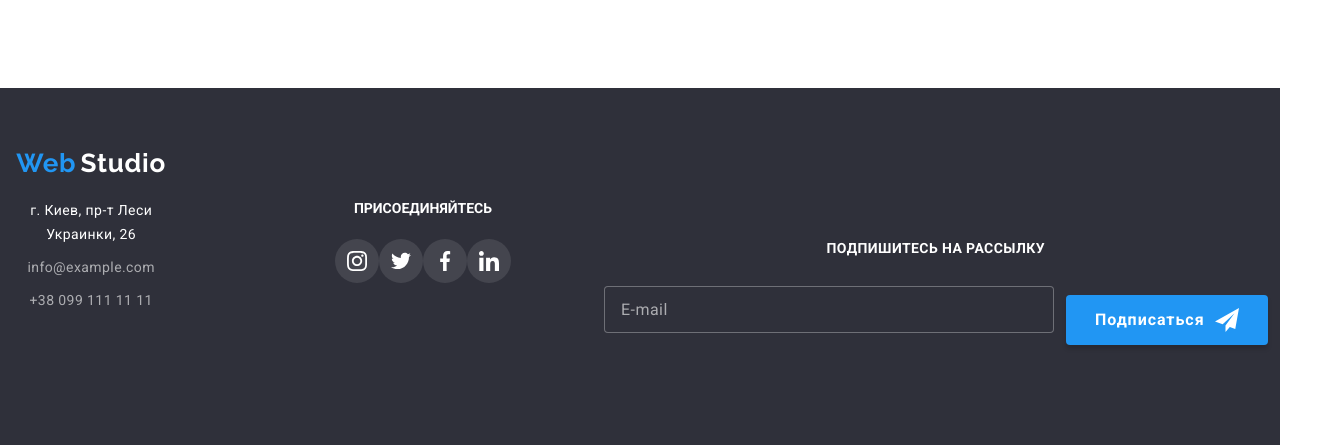
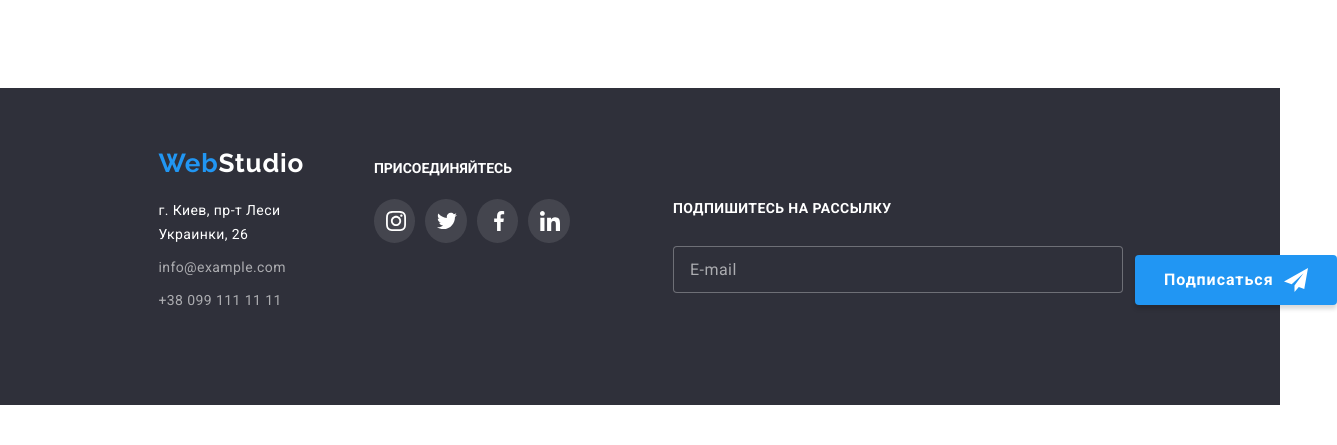
Before and after one commit to Perlei-O/goit-markup-hw-08, a plain HTML site: page index.html in a window 1280 px wide. Shown: the part 2127-2572 px from the top of the page, 1337 px wide, since content can reach past the window. After the commit the page ends 2532 px from the top, so only its background shows below. Drawn offline with nearby package versions, Linux system fonts and the light colour scheme; files that its build step writes are made by us from their sources.

Commit message:
выравнивает инпут в футере десктоп

```diff
--- a/sass/layout/_footer.scss
+++ b/sass/layout/_footer.scss
@@ -21,10 +21,18 @@
   @media screen and (min-width: 768px) {
     display: flex;
   }
+  @media screen and (min-width: 1200px) {
+    display: flex;
+    margin-left: 215px;
+  }
 }
 
 .mob-footer-logo {
   text-align: center;
+  @media screen and (min-width: 1200px) {
+    display: flex;
+    text-align: start;
+  }
 }
 
 .footer-web {
@@ -63,6 +71,9 @@
 .footer-adress {
   margin-top: 20px;
   text-align: center;
+  @media screen and (min-width: 1200px) {
+    text-align: start;
+  }
 }
 
 .footer-contacts {
@@ -81,6 +92,9 @@
     background-color: var(--accent-color);
     border-radius: 50%;
   }
+  @media screen and (min-width: 1200px) {
+    margin-right: 10px;
+  }
 }
 
 .footer-icon {
@@ -92,6 +106,9 @@
   @media screen and (min-width: 768px) {
     margin-left: 165px;
     margin-bottom: 102px;
+  }
+  @media screen and (min-width: 1200px) {
+    margin-left: 70px;
   }
 }
 
@@ -115,6 +132,10 @@
   line-height: 1.14px;
   text-transform: uppercase;
   text-align: center;
+  @media screen and (min-width: 1200px) {
+    text-align: start;
+    padding: 20px 0px 10px 0px;
+  }
 }
 
 .footer-item {
@@ -146,6 +167,10 @@
   padding: 60px 0px 10px 0px;
   color: var(--primary-title-color);
   text-align: center;
+  @media screen and (min-width: 1200px) {
+    padding: 20px 0px 10px 0px;
+    text-align: start;
+  }
 }
 
 .footer-input {
```
Also changed, not shown: css/main.css, css/main.min.css, 2 other files.
